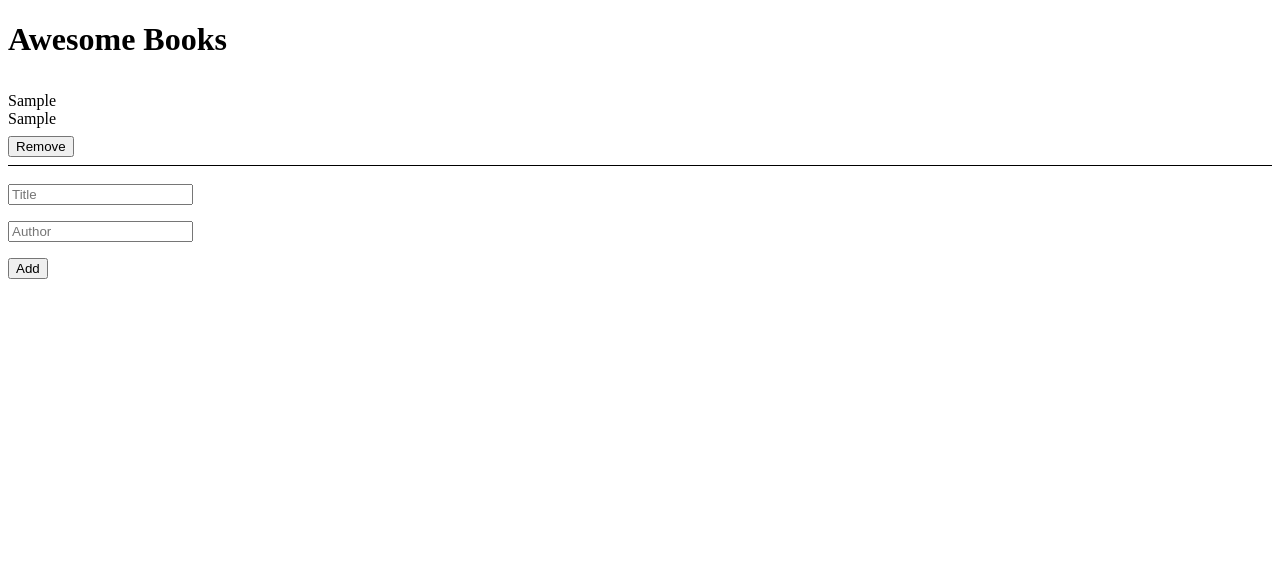
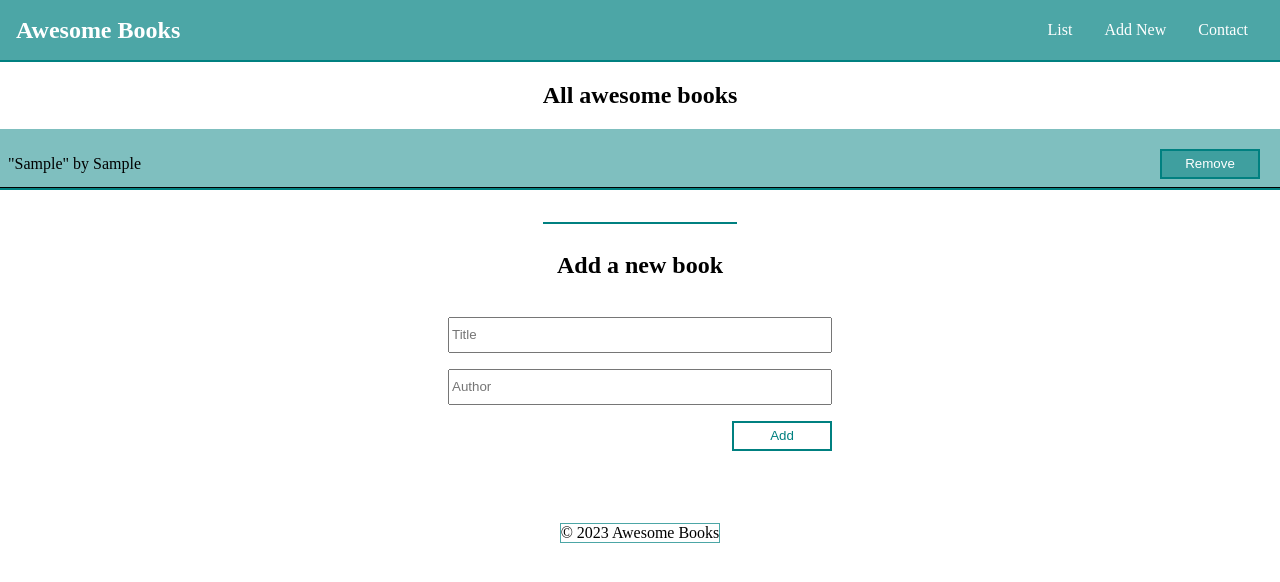
Before and after one commit to Paulinelali/awesome-book, a plain HTML site: page index.html in a window 1280 px wide. Both pictures are taken after typing "Sample", "Sample" into the empty fields and a click on the button "Add". Drawn offline with Linux system fonts and the light colour scheme.

Commit message:
Add nav bar and footer for spa

```diff
--- a/index.html
+++ b/index.html
@@ -8,15 +8,30 @@
   <link rel="stylesheet" href="style.css">
 </head>
 <body>
-  <h1>Awesome Books</h1>
+  <nav>
+    <h1>Awesome Books</h1>
+    <ul>
+      <li>List</li>
+      <li>Add New</li>
+      <li>Contact</li>
+    </ul>
+  </nav>
+
   <section class="books">
+    <h1>All awesome books</h1>
+  </section>
+  <hr>
 
-  </section>
+  <h2>Add a new book</h2>
   <form class="add-book-form">
     <input type="text" placeholder="Title" id="title" required>
     <input type="text" placeholder="Author" id="author" required>
     <button type="button" class="add-book">Add</button>
   </form>
+
+  <footer>
+    <p>© 2023 Awesome Books</p>
+  </footer>
   <script src="script.js"></script>
 </body>
 </html>
--- a/script.js
+++ b/script.js
@@ -1,32 +1,56 @@
+/* eslint-disable max-classes-per-file */
 const addBookBtn = document.querySelector('.add-book');
 const bookName = document.querySelector('#title');
 const bookAuthor = document.querySelector('#author');
 const form = document.querySelector('.add-book-form');
 
-let booklist = [];
+class Book {
+  constructor(title, author) {
+    this.title = title;
+    this.author = author;
+  }
 
-function removeBook(book) {
+  getTitle() {
+    return this.title;
+  }
+
+  getAuthor() {
+    return this.author;
+  }
+}
+
+class Bookshelf {
+  constructor() {
+    this.booklist = [];
+    this.teal = true;
+  }
+
+  addBook(book) {
+    if (book.getTitle() !== '' && book.getAuthor() !== '') {
+      this.booklist.push(book);
+      localStorage.setItem('booklist', JSON.stringify(this.booklist));
+      this.appendToDOM(book);
+      form.reset();
+    }
+  }
+
+  removeBook(book) {
     let x = 0;
-  for (let i = 0; i < booklist.length; i += 1) {
-    if (booklist[i].title === book.title) {
+    for (let i = 0; i < this.booklist.length; i += 1) {
+      if (this.booklist[i].title === book.title) {
         x = i;
       }
     }
-  booklist.splice(x, 1);
-  localStorage.setItem('booklist', JSON.stringify(booklist));
+    this.booklist.splice(x, 1);
+    localStorage.setItem('booklist', JSON.stringify(this.booklist));
   }
 
-function appendToDOM(title, author) {
-  const bookObj = {
-    title,
-    author,
-  };
+  appendToDOM(bookObj) {
     const books = document.querySelector('.books');
     const book = document.createElement('div');
     book.classList.add('book');
     book.innerHTML = `
-    <p>${bookObj.title}</p>
-    <p>${bookObj.author}</p>
+      <p>"${bookObj.title}" by ${bookObj.author}</p>
       `;
 
     const removeBtn = document.createElement('button');
@@ -34,36 +58,41 @@ function appendToDOM(title, author) {
     removeBtn.classList.add('remove-btn');
     removeBtn.addEventListener('click', () => {
       book.remove();
-    removeBook(bookObj);
-    localStorage.setItem('booklist', JSON.stringify(booklist));
+      this.removeBook(bookObj);
+      localStorage.setItem('booklist', JSON.stringify(this.booklist));
     });
+
+    if (this.teal) {
+      book.classList.add('teal');
+      removeBtn.classList.add('teal-btn');
+      this.teal = false;
+    } else {
+      this.teal = true;
+    }
+
     book.appendChild(removeBtn);
     books.appendChild(book);
   }
 
-// Check local storage for booklist
+  getBooklist() {
+    return this.booklist;
+  }
 
-if (localStorage.getItem('booklist') !== null) {
-  booklist = JSON.parse(localStorage.getItem('booklist'));
-}
-if (booklist.length > 0) {
-  booklist.forEach((book) => {
-    appendToDOM(book.title, book.author);
+  setBooklist(booklist) {
+    this.booklist = booklist;
+    booklist.forEach((bookObj) => {
+      this.appendToDOM(bookObj);
     });
   }
+}
 
-function addBook() {
-  if (bookName.value !== '' && bookAuthor.value !== '') {
-    const bookObj = {
-      title: bookName.value,
-      author: bookAuthor.value,
-    };
-
-    booklist.push(bookObj);
-    localStorage.setItem('booklist', JSON.stringify(booklist));
-    appendToDOM(bookObj.title, bookObj.author);
-
-    form.reset();
+const bookShelf = new Bookshelf();
+if (localStorage.getItem('booklist') !== null && localStorage.getItem('booklist').length > 0) {
+  bookShelf.setBooklist(JSON.parse(localStorage.getItem('booklist')));
 }
-}
-addBookBtn.addEventListener('click', addBook);
+addBookBtn.addEventListener('click', () => {
+  const title = bookName.value;
+  const author = bookAuthor.value;
+  const newBook = new Book(title, author);
+  bookShelf.addBook(newBook);
+});
--- a/style.css
+++ b/style.css
@@ -1,26 +1,135 @@
+body {
+  margin: 0;
+  padding: 0;
+  display: flex;
+  flex-direction: column;
+  align-items: center;
+  overflow-x: hidden;
+}
+
+nav {
+  display: flex;
+  justify-content: space-between;
+  align-items: center;
+  width: 100%;
+  height: 60px;
+  background-color: rgb(0, 128, 128, 0.7);
+  color: #fff;
+  padding-inline: 16px;
+}
+
+nav h1 {
+  margin-left: 16px;
+}
+
+nav ul {
+  display: flex;
+  list-style: none;
+  margin-right: 16px;
+}
+
+nav ul li {
+  margin-inline: 16px;
+}
+
+nav ul li:hover {
+  cursor: pointer;
+  color: rgb(0, 65, 65);
+  transform: scale(1.2);
+}
+
+hr {
+  width: 15%;
+  border: 1px solid teal;
+  margin-top: 32px;
+}
+
 form {
   display: flex;
   flex-direction: column;
   align-items: flex-start;
   margin-top: 10px;
+  width: 30%;
 }
 
 form * {
   margin-block: 8px;
 }
 
+input {
+  width: 98%;
+  height: 30px;
+}
+
+footer {
+  border:1px solid rgb(0, 128, 128, 0.7);
+  margin-top: 64px;
+}
+
+.add-book {
+  align-self: flex-end;
+  border: 2px solid teal;
+  background-color: #fff;
+  color: teal;
+  height: 30px;
+  width: 100px;
+}
+
+.add-book:hover {
+  background-color: teal;
+  color: #fff;
+}
+
 p {
   margin: 0;
 }
 
+.books {
+  display: flex;
+  flex-direction: column;
+  align-items: center;
+  border: 2px solid teal;
+  width: 100%;
+}
+
+.teal {
+  background-color: rgba(0, 128, 128, 0.5);
+}
+
 .book {
   display: flex;
-  flex-direction: column;
-  align-items: flex-start;
+  align-items: center;
   border-bottom: 1px solid;
   padding-top: 12px;
+  width: 100%;
+}
+
+.book p {
+  width: 90%;
+  margin-left: 8px;
 }
 
 .remove-btn {
   margin-block: 8px;
+  justify-self: center;
+  height: 30px;
+  width: 100px;
+  margin-right: 16px;
+  background-color: #fff;
+  border: 2px solid teal;
 }
+
+.remove-btn:hover {
+  background-color: teal;
+  color: #fff;
+}
+
+.teal-btn {
+  background-color: rgba(0, 128, 128, 0.5);
+  color: #fff;
+}
+
+.teal-btn:hover {
+  background-color: #fff;
+  color: teal;
+}
```
Lines whose indentation alone changed are shown as unchanged.
